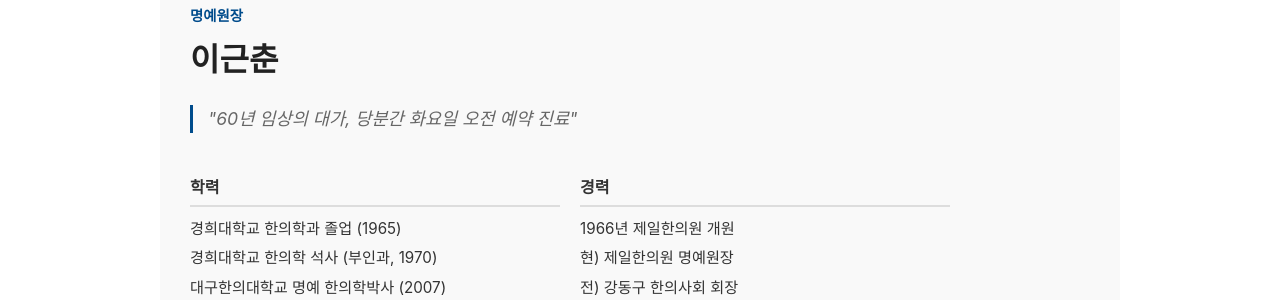
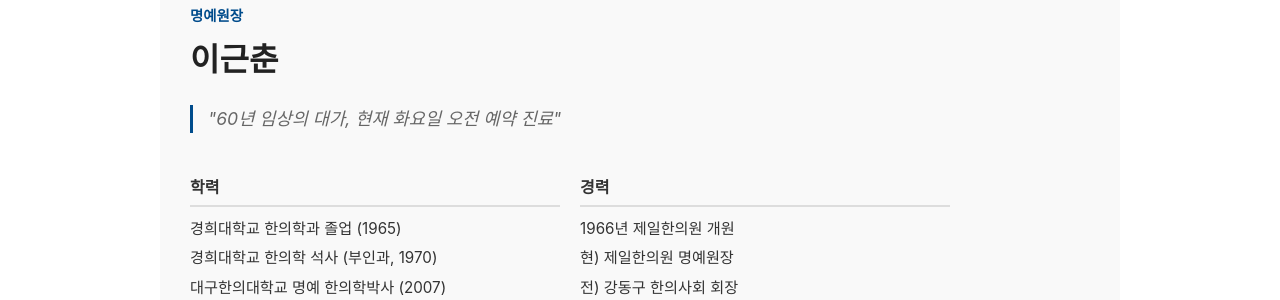
Before and after one commit to TheFirstClinic/thefirstclinic.github.io, a Jekyll site: the page built from about.md, in a window 1280 px wide and 900 px high, scrolled down 1047 px. Shown: the part 152-452 px from the top of the window. Built offline with Jekyll 4.4.1, drawn with Linux system fonts in a browser that asks for light colours; some web fonts are replaced.

Commit message:
당분간 → 현재로 문구 변경
Co-Authored-By: Claude Opus 4.6 <noreply@anthropic.com>

```diff
--- a/_data/doctors.yml
+++ b/_data/doctors.yml
@@ -31,7 +31,7 @@
   name: "이근춘"
   title: "명예원장"
   image: ""
-  headline: "60년 임상의 대가, 당분간 화요일 오전 예약 진료"
+  headline: "60년 임상의 대가, 현재 화요일 오전 예약 진료"
   quote: "1966년부터 이어온 인술의 깊이로, 보이지 않는 병의 뿌리까지 정확히 진단합니다."
   education:
     - "경희대학교 한의학과 졸업 (1965)"
```
